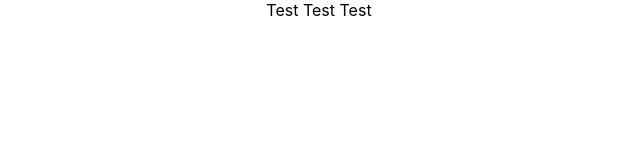
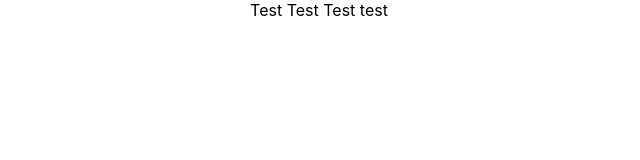
Before and after one commit to dan-gatto/dan-gatto-app, a React (Create React App) app: page / in a window 1280 px wide. Shown: the top 160 px of the page, without its empty margins (321-961 px from the left). Built offline with nearby package versions, Linux system fonts and the light colour scheme.

Commit message:
Update App.tsx
Update App.tsx

```diff
--- a/src/App.tsx
+++ b/src/App.tsx
@@ -4,7 +4,7 @@ import './App.css';
 function App() {
   return (
     <div className="App">
-      Test Test Test
+      Test Test Test test
     </div>
   );
 }
```
